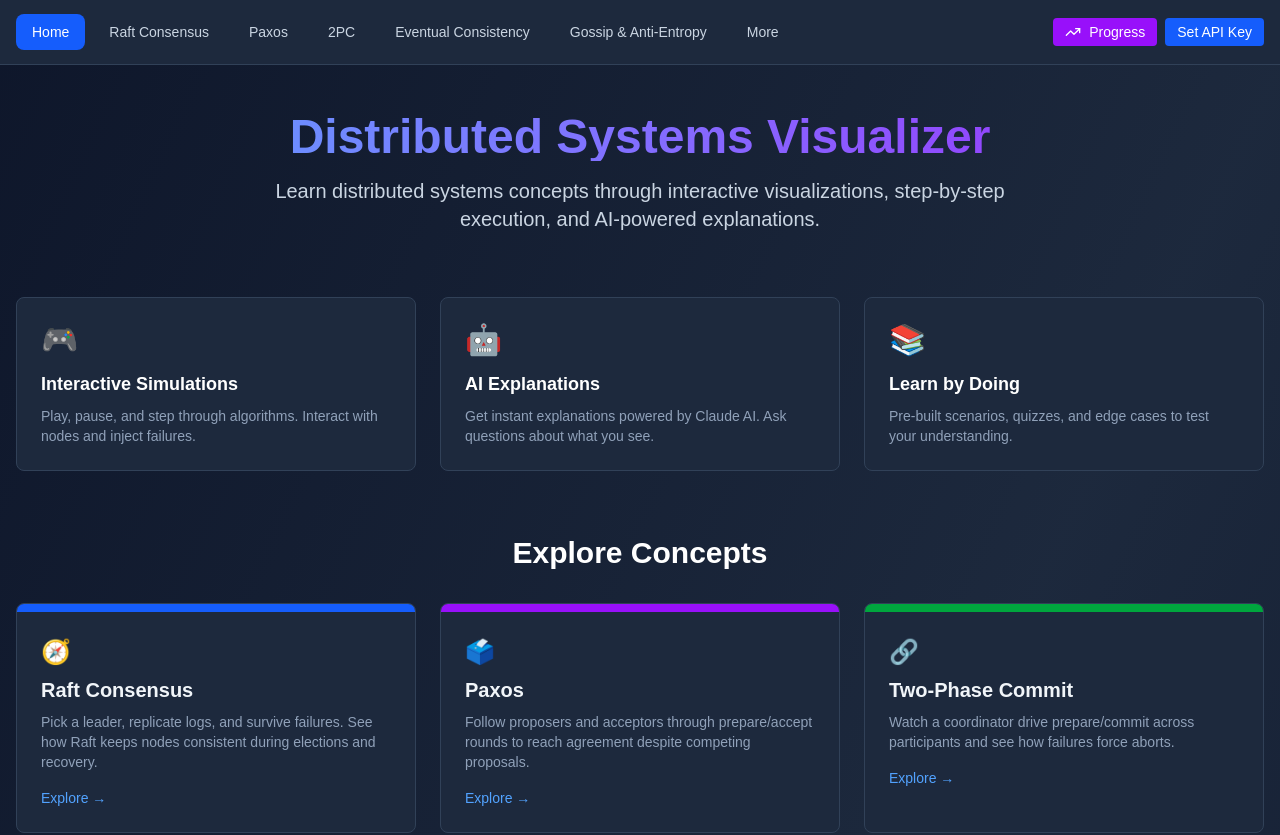
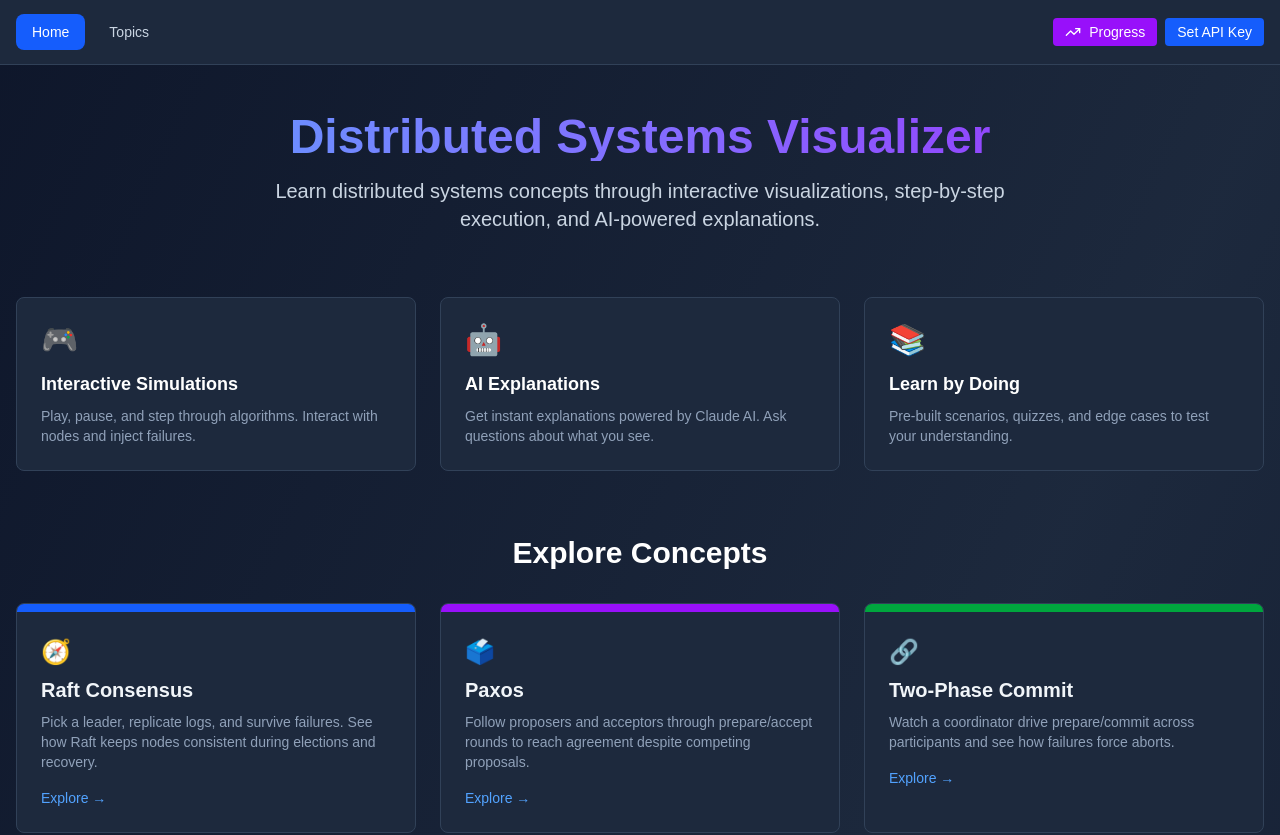
Before and after one commit to sandeepkv93/distributed-systems-visualizer, a Next.js app: page / in a window 1280 px wide. Shown: the top 835 px of the page. Built offline with nearby package versions, Linux system fonts and the light colour scheme.

Commit message:
Replace top nav topics with Topics dropdown

```diff
--- a/components/Navigation.tsx
+++ b/components/Navigation.tsx
@@ -44,8 +44,7 @@ export default function Navigation() {
   const [validationError, setValidationError] = useState<string | null>(null);
   const [apiKeyExists, setApiKeyExists] = useState(hasApiKey());
 
-  const visibleConcepts = concepts.slice(0, 6);
-  const overflowConcepts = concepts.slice(6);
+  const topicConcepts = concepts.filter((concept) => concept.path !== '/');
 
   const handleSaveApiKey = async () => {
     setIsValidating(true);
@@ -76,38 +75,31 @@ export default function Navigation() {
         <div className="max-w-7xl mx-auto px-4">
           <div className="flex items-center justify-between h-16">
             <div className="hidden md:flex items-center gap-2">
-              {visibleConcepts.map((concept) => {
-                const isActive = pathname === concept.path;
-                return (
               <Link
-                    key={concept.path}
-                    href={concept.path}
+                href="/"
                 className={`px-4 py-2 rounded-lg text-sm font-medium whitespace-nowrap transition-colors ${
-                      isActive
+                  pathname === '/'
                     ? 'bg-blue-600 text-white'
                     : 'text-slate-300 hover:bg-slate-700 hover:text-white'
                 }`}
               >
-                    {concept.name}
+                Home
               </Link>
-                );
-              })}
-              {overflowConcepts.length > 0 && (
               <div className="relative">
                 <button
                   onClick={() => setShowDesktopMore((open) => !open)}
                   className="px-4 py-2 rounded-lg text-sm font-medium text-slate-300 hover:bg-slate-700 hover:text-white transition-colors"
                 >
-                    More
+                  Topics
                 </button>
                 {showDesktopMore && (
-                    <div className="absolute left-0 mt-2 w-56 bg-slate-800 border border-slate-700 rounded-lg shadow-lg z-50">
-                      <div className="py-2">
-                        {overflowConcepts.map((concept) => {
+                  <div className="absolute left-0 mt-2 w-60 bg-slate-800 border border-slate-700 rounded-lg shadow-lg z-50">
+                    <div className="py-2 max-h-80 overflow-y-auto">
+                      {topicConcepts.map((concept) => {
                         const isActive = pathname === concept.path;
                         return (
                           <Link
-                              key={`more-${concept.path}`}
+                            key={`topic-${concept.path}`}
                             href={concept.path}
                             onClick={() => setShowDesktopMore(false)}
                             className={`block px-4 py-2 text-sm transition-colors ${
@@ -124,14 +116,13 @@ export default function Navigation() {
                   </div>
                 )}
               </div>
-              )}
             </div>
             <div className="md:hidden">
               <button
                 onClick={() => setShowMobileMenu((open) => !open)}
                 className="px-3 py-1 text-sm bg-slate-700 text-white rounded hover:bg-slate-600"
               >
-                Menu
+                Topics
               </button>
             </div>
             <div className="flex items-center space-x-2">
```
Lines whose indentation alone changed are shown as unchanged.
